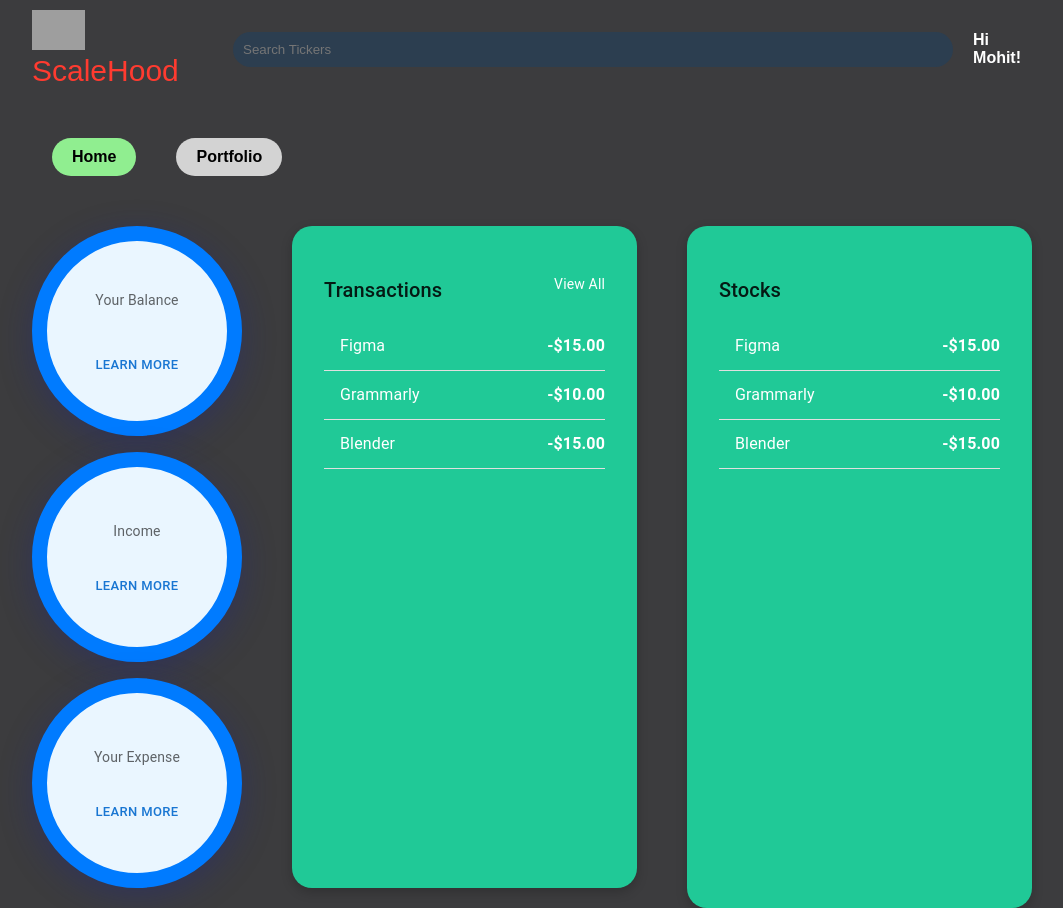
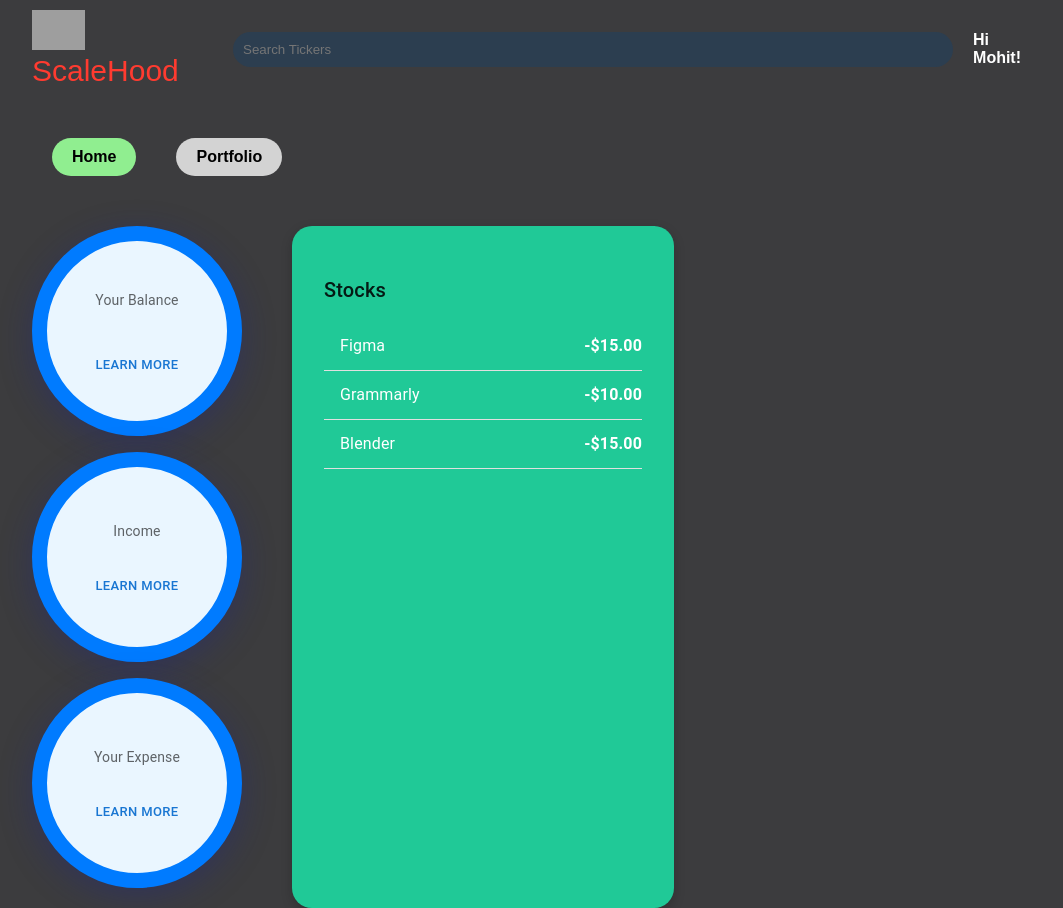
Before and after one commit to Mohit-Porwal/Basic-Stock-Trading, a React (Vite) app in the folder frontend/scalehoodUI/: page / in a window 1280 px wide. Shown: the whole page, without its empty margins (108-1171 px from the left). Built offline with nearby package versions, Linux system fonts and the light colour scheme; grey boxes are pictures that could not be loaded.

Commit message:
Added a check for recent transaction component in parent component

```diff
--- a/frontend/scalehoodUI/package.json
+++ b/frontend/scalehoodUI/package.json
@@ -16,6 +16,7 @@
     "@mui/material": "^6.1.3",
     "@mui/styles": "^6.1.3",
     "@mui/x-data-grid": "^7.20.0",
+    "date-fns": "^4.1.0",
     "react": "^18.3.1",
     "react-dom": "^18.3.1",
     "react-router-dom": "^6.26.2",
--- a/frontend/scalehoodUI/src/components/RecentTransactions/RecentTransactions.jsx
+++ b/frontend/scalehoodUI/src/components/RecentTransactions/RecentTransactions.jsx
@@ -1,80 +1,17 @@
-
-
-
-// import * as React from 'react';
-// import Table from '@mui/material/Table';
-// import TableBody from '@mui/material/TableBody';
-// import TableCell from '@mui/material/TableCell';
-// import TableContainer from '@mui/material/TableContainer';
-// import TableHead from '@mui/material/TableHead';
-// import TableRow from '@mui/material/TableRow';
-// import Paper from '@mui/material/Paper';
-
-// function createData(ticker, action, shares, price) {
-//   return { ticker, action, shares, price };
-// }
-
-// const rows = [
-//   createData('TSLA', 'BUY', 10, 24),
-//   createData('MSFT', 'SELL', 20, 10),
-//   createData('AAPL', 'BUY', 40, 5),
-// ];
-
-// export default function RecentTransactions() {
-//   return (
-//     <div style={{ marginTop: '30px' }}>
-//       <h2>Recent Transactions</h2>
-//       <TableContainer
-//         component={Paper}
-//         sx={{
-//           borderRadius: '16px',
-//           maxWidth: '800px', // Set max width for the container
-//           margin: 'left', // Center the table
-//         }}
-//       >
-//         <Table sx={{ width: '100%' }} aria-label="simple table">
-//           <TableHead>
-//             <TableRow>
-//               <TableCell>Ticker</TableCell>
-//               <TableCell align="right">Action</TableCell>
-//               <TableCell align="right">Shares</TableCell>
-//               <TableCell align="right">Price</TableCell>
-//             </TableRow>
-//           </TableHead>
-//           <TableBody>
-//             {rows.map((row) => (
-//               <TableRow
-//                 key={row.ticker}
-//                 sx={{
-//                   '&:last-child td, &:last-child th': { border: 0 },
-//                   borderBottom: 'none', // Remove row borders
-//                 }}
-//               >
-//                 <TableCell component="th" scope="row">
-//                   {row.ticker}
-//                 </TableCell>
-//                 <TableCell align="right">{row.action}</TableCell>
-//                 <TableCell align="right">{row.shares}</TableCell>
-//                 <TableCell align="right">{row.price}</TableCell>
-//               </TableRow>
-//             ))}
-//           </TableBody>
-//         </Table>
-//       </TableContainer>
-//     </div>
-//   );
-// }
-
-
 import * as React from 'react';
 import { Card, CardContent, Typography, List, ListItem, ListItemText, Divider, Box } from '@mui/material';
 
-export default function RecentTransactions() {
-  const transactions = [
-    { id: 1, name: 'Figma', amount: '-$15.00' },
-    { id: 2, name: 'Grammarly', amount: '-$10.00' },
-    { id: 3, name: 'Blender',amount: '-$15.00' },
-  ];
+export default function RecentTransactions({ recentTransactions }) {
+
+  console.log("RECENT TRANSACTIONS "+recentTransactions);
+
+  // Transform the transaction data to extract only the needed columns
+  const transactions = recentTransactions.map(transaction => ({
+    name: transaction[2],      // 3rd column (Stock symbol)
+    type: transaction[3],      // 4th column (Transaction type)
+    price: transaction[5],     // 5th column (Price)
+    totalAmount: transaction[6], // 6th column (Total Amount)
+  }));
 
   return (
     <Card
@@ -82,32 +19,31 @@ export default function RecentTransactions() {
         width: 350, // Adjust the card width
         borderRadius: '20px',
         backgroundColor: '#20C997', // Match the background
-        color: '333333', // Text color to contrast
+        color: '#333333', // Text color to contrast
         padding: '16px',
         marginBottom: '20px',
         boxShadow: '0px 4px 12px rgba(0, 0, 0, 0.2)', // Add shadow for depth
       }}
     >
       <CardContent>
-
         {/* Transactions title */}
         <Box sx={{ display: 'flex', justifyContent: 'space-between', marginTop: '16px', marginBottom: '16px' }}>
-            <Typography variant="h6">Transactions</Typography>
-            <Typography variant="body2" sx={{ color: 'white' }}>
-                View All
-            </Typography>
+          <Typography variant="h6" sx={{ color: 'white' }}>Recent Transactions</Typography>
         </Box>
 
         {/* List of transactions */}
         <List sx={{ padding: 0 }}>
-            {transactions.map((transaction) => (
-                <React.Fragment key={transaction.id}>
+          {transactions.map((transaction, index) => (
+            <React.Fragment key={index}>
               <ListItem sx={{ paddingLeft: 0, paddingRight: 0 }}>
                 <Box sx={{ display: 'flex', alignItems: 'center', flexGrow: 1 }}>
-                            <ListItemText primary={transaction.name} sx={{ marginLeft: '16px', color: 'white' }} />
+                  <ListItemText
+                    primary={`${transaction.name} (${transaction.type})`}
+                    sx={{ marginLeft: '16px', color: 'white' }}
+                  />
                 </Box>
-                        <Typography variant="body1" sx={{ fontWeight: 'bold', color: 'white' }}>
-                            {transaction.amount}
+                <Typography variant="body2" sx={{ color: 'white', fontWeight: 'bold' }}>
+                  {transaction.price} / {transaction.totalAmount}
                 </Typography>
               </ListItem>
               <Divider sx={{ backgroundColor: 'white' }} />
@@ -118,58 +54,3 @@ export default function RecentTransactions() {
     </Card>
   );
 }
-
-
-// import * as React from 'react';
-// import { Card, CardContent, Typography, List, ListItem, ListItemText, Divider, Box } from '@mui/material';
-
-// export default function RecentTransactions() {
-//   const transactions = [
-//     { id: 1, name: 'Figma', amount: '-$15.00' },
-//     { id: 2, name: 'Grammarly', amount: '-$10.00' },
-//     { id: 3, name: 'Blender', amount: '-$15.00' },
-//   ];
-
-//   return (
-//     <Card
-//       sx={{
-//         maxWidth: 350, // Adjust the card width
-//         borderRadius: '20px', // Rounded corners
-//         backgroundColor: 'rgba(0, 255, 0, 0.7)', // Transparent green background (light green with 20% opacity)
-//         backdropFilter: 'blur(115px)', // Glass effect with a strong blur
-//         color: 'white', // Text color
-//         padding: '16px',
-//         marginTop: '20px',
-//         boxShadow: '0 8px 32px rgba(31, 38, 135, 0.37)', // Add shadow for depth
-//         border: '1px solid rgba(255, 255, 255, 0.18)', // Light border for glassy effect
-//       }}
-//     >
-//       <CardContent>
-//         {/* Transactions title */}
-//         <Box sx={{ display: 'flex', justifyContent: 'space-between', marginTop: '16px', marginBottom: '16px' }}>
-//           <Typography variant="h6">Transactions</Typography>
-//           <Typography variant="body2" sx={{ color: 'white' }}>
-//             View All
-//           </Typography>
-//         </Box>
-
-//         {/* List of transactions */}
-//         <List sx={{ padding: 0 }}>
-//           {transactions.map((transaction) => (
-//             <React.Fragment key={transaction.id}>
-//               <ListItem sx={{ paddingLeft: 0, paddingRight: 0 }}>
-//                 <Box sx={{ display: 'flex', alignItems: 'center', flexGrow: 1 }}>
-//                   <ListItemText primary={transaction.name} sx={{ marginLeft: '16px', color: 'white' }} />
-//                 </Box>
-//                 <Typography variant="body1" sx={{ fontWeight: 'bold', color: 'white' }}>
-//                   {transaction.amount}
-//                 </Typography>
-//               </ListItem>
-//               <Divider sx={{ backgroundColor: 'rgba(255, 255, 255, 0.2)' }} />
-//             </React.Fragment>
-//           ))}
-//         </List>
-//       </CardContent>
-//     </Card>
-//   );
-// }
--- a/frontend/scalehoodUI/src/pages/HomePage/HomePage.jsx
+++ b/frontend/scalehoodUI/src/pages/HomePage/HomePage.jsx
@@ -7,7 +7,6 @@ import RecentTransactions from '../../components/RecentTransactions/RecentTransa
 import Portfolio from '../../components/Portfolio/Portfolio';
 import '../../global.css'
 import LatestStocks from '../../components/LatestStocks/LatestStocks';
-
 
 export default function HomePage() {
     const [activeView, setActiveView] = useState('Home'); // Default to 'Home' view
@@ -23,7 +22,6 @@ export default function HomePage() {
     useEffect(() => {
         const fetchData = async () => {
             console.log("FETCH DATA HAS BEEN CALLED");
-
             try {
                 const response = await fetch('http://127.0.0.1:5000?user_id=1');
 
@@ -31,7 +29,7 @@ export default function HomePage() {
 
                 const result = await response.json();
 
-                console.log("THIS IS THE RESULT "+result);
+                console.log("THIS IS THE RESULT "+ JSON.stringify(result));
 
                 setData(result);
             } catch (error) {
@@ -59,7 +57,11 @@ export default function HomePage() {
                             totalBalance = {data.total_balance}
                             weeklyIncome = {''}
                             weeklyExpense = {''}/>
-                            <RecentTransactions/>
+                            {data.recent_transactions && Array.isArray(data.recent_transactions) && (
+                                <RecentTransactions
+                                    recentTransactions={data.recent_transactions}
+                                />
+                            )}
                             <LatestStocks/>
                         </>
                     )}
@@ -71,29 +73,3 @@ export default function HomePage() {
         </div>
     );
 }
-
-// export default function HomePage() {
-//   const [activeView, setActiveView] = useState('Home'); // Default to 'Home' view
-
-//   return (
-//     <div>
-//       <NavBar/>
-//       <div style={{margin: 'auto', maxWidth: 1000}}>
-//         {/* Pass the activeView and setter function to ButtonGroup */}
-//         <ButtonGroup activeView={activeView} setActiveView={setActiveView} />
-//         <div>
-//           {/* Conditionally render components based on the active button */}
-//           {activeView === 'Home' && (
-//             <>
-//               <FinancialMetrics/>
-//               <RecentTransactions/>
-//             </>
-//           )}
-//           {activeView === 'Portfolio' && (
-//             <Portfolio/>
-//           )}
-//         </div>
-//       </div>
-//     </div>
-//   );
-// }
```
Also changed, not shown: frontend/scalehoodUI/src/components/FinancialMetrics/Cards.jsx (+0 -26 lines), 1 other file (tests, documents, lock files or other folders). Lines whose indentation alone changed are shown as unchanged.
